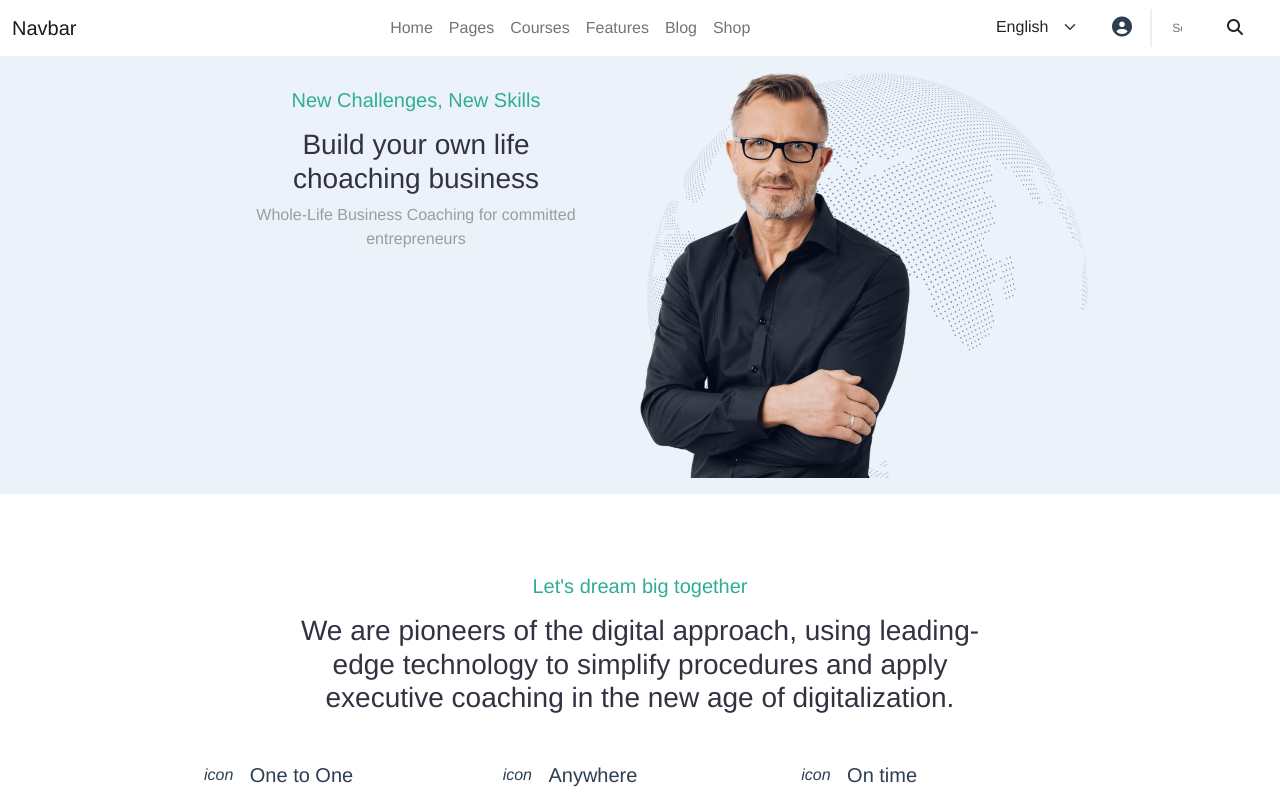
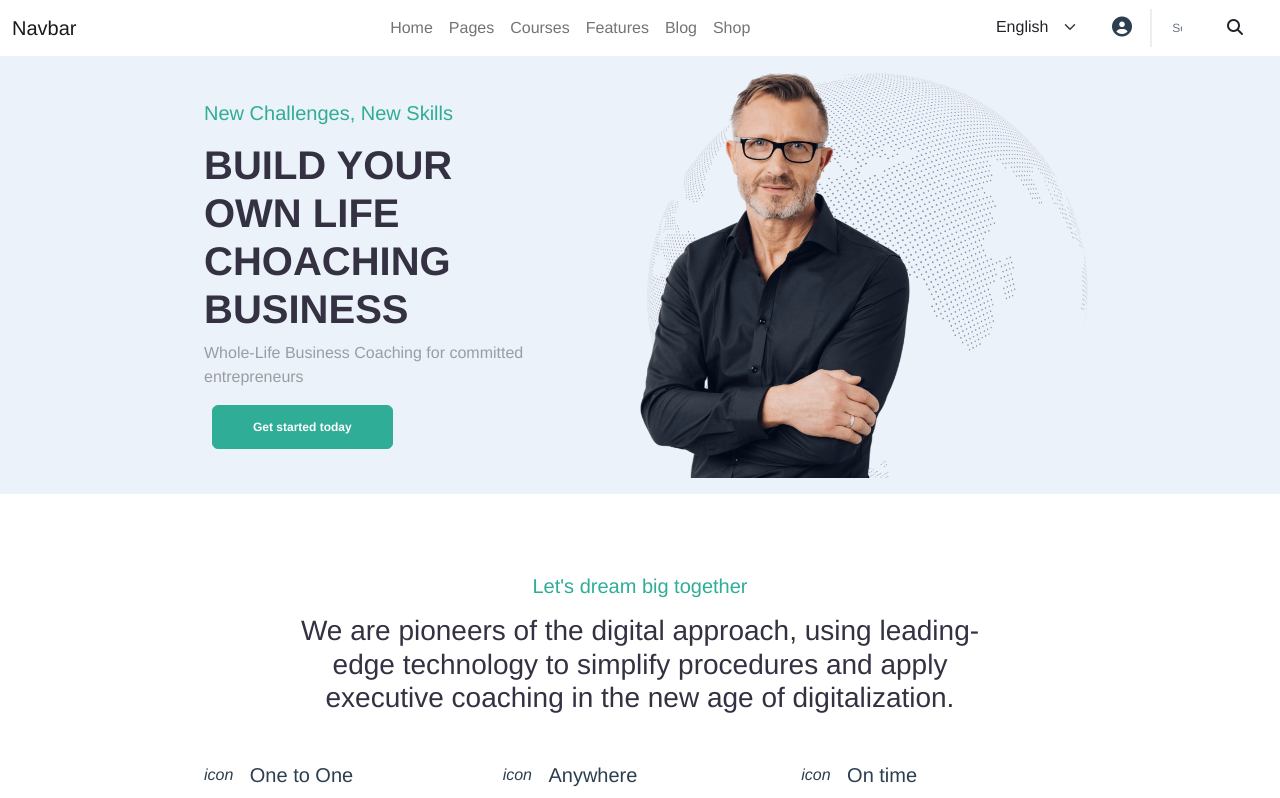
Before and after one commit to Antonius131/proj-html-vuejs, a Vue app: page / in a window 1280 px wide. Shown: the top 798 px of the page. Built offline with nearby package versions, Linux system fonts and the light colour scheme.

Commit message:
Jumbotron: changing and styling title-wrap content

```diff
--- a/src/components/header/MainJumbotron.vue
+++ b/src/components/header/MainJumbotron.vue
@@ -2,12 +2,19 @@
    <div class="row">
       <div class="jumbotron">
          <div class="container">
-            <div class="row">
-               <div class="col-6 wrap title-wrap">
-                  <SectionTitle
-                     subtitle = "New Challenges, New Skills"
-                     title = "Build your own life choaching business"
-                     paragraph = "Whole-Life Business Coaching for committed entrepreneurs"
+            <div class="row align-items-center">
+               <div class="col-6 title-wrap">
+                  <h5>
+                     New Challenges, New Skills
+                  </h5>
+                  <h1>
+                     Build your own life choaching business
+                  </h1>
+                  <p>
+                     Whole-Life Business Coaching for committed entrepreneurs
+                  </p>
+                  <PrimaryBtn
+                     text = "Get started today"
                   />
                </div>
                <div class="col-6 img-wrap">
@@ -21,10 +28,12 @@
 </template>
 
 <script>
-import SectionTitle from '../main/SectionTitle.vue';
+import PrimaryBtn from '../main/PrimaryBtn.vue';
 
 export default {
-    components: { SectionTitle }
+   components: {
+      PrimaryBtn
+   }
 }
 </script>
 
@@ -36,6 +45,26 @@ export default {
 
       .jumbotron {
          background-color: $hero_bg;
+
+         .title-wrap {
+            padding-right: 6rem;
+
+            h5 {
+               color: $brand_secondary;
+               font-weight: 00;
+               margin-bottom: 1rem;
+            }
+
+            h1 {
+               color: $brand_primary;
+               text-transform: uppercase;
+               font-weight: 800;
+            }
+
+            p {
+               color: $text_primary_rgba;
+            }
+         }
 
          .img-wrap {
             position: relative;
```
